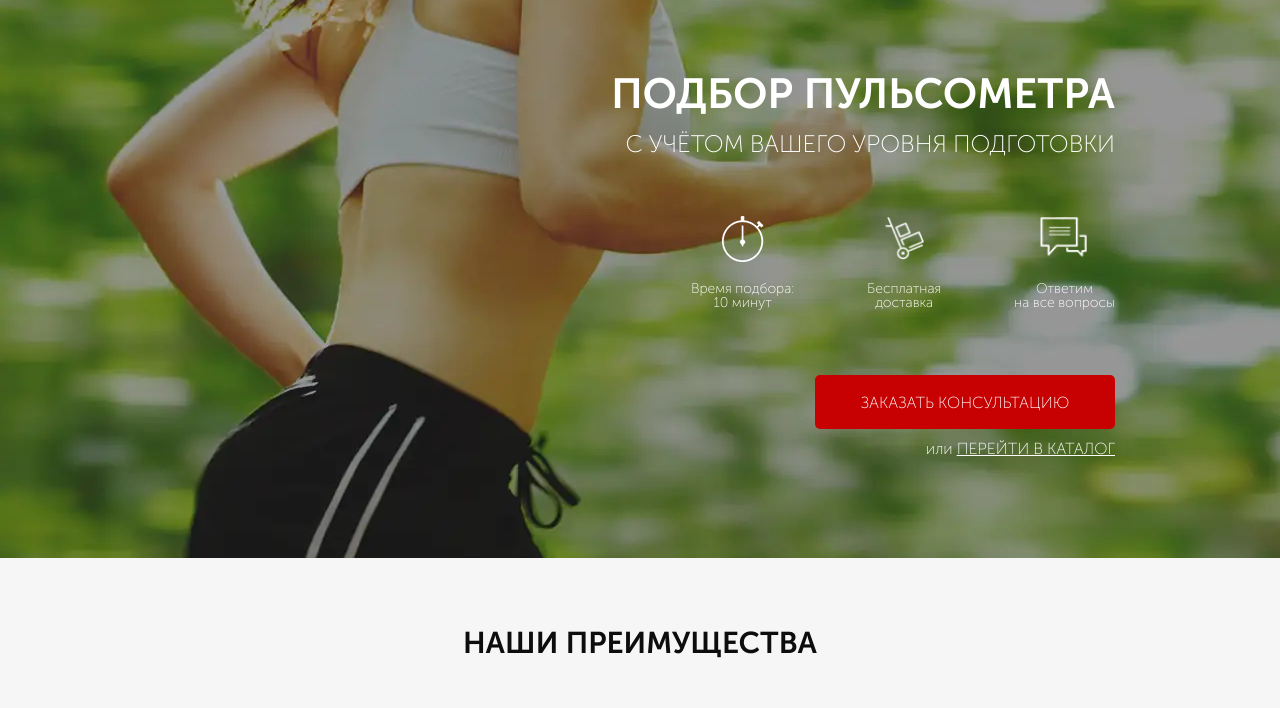
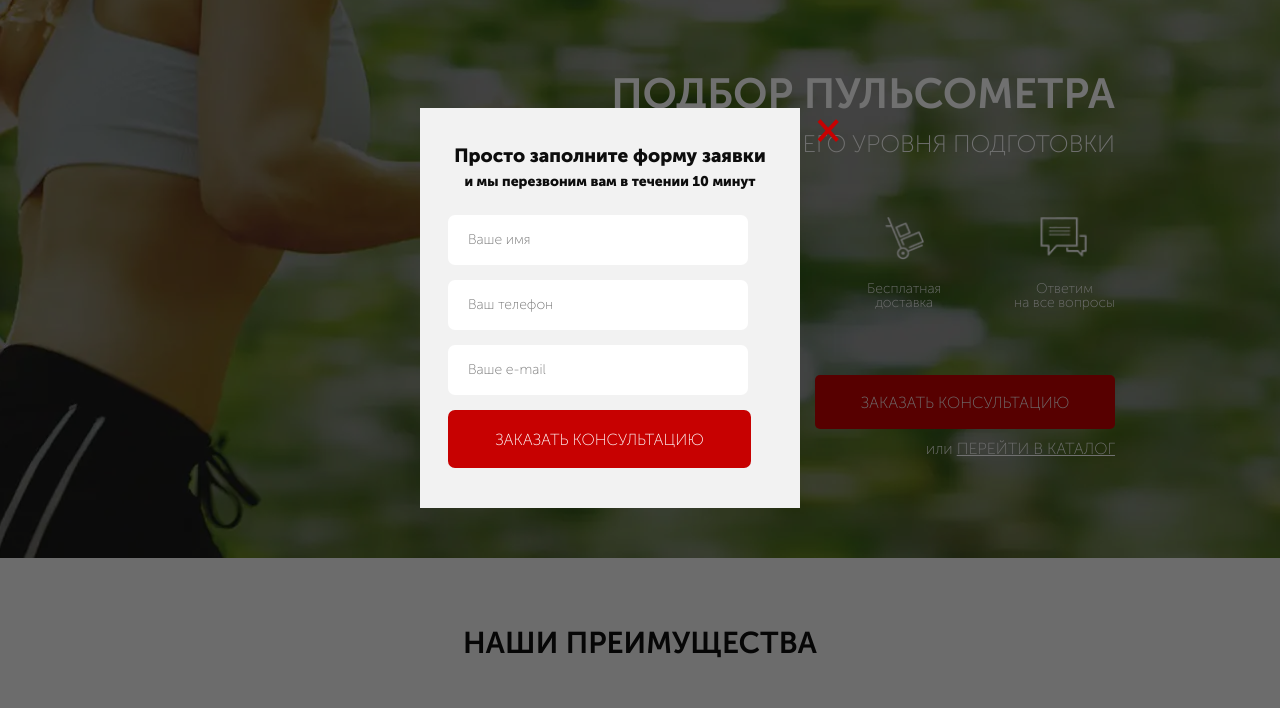
Before and after one commit to ainazkambar/ainazkambar.github.io, a website with bundled scripts: page src/index.html in a window 1280 px wide. Both pictures are taken after a click on the button "ЗАКАЗАТЬ ЗВОНОК". Shown: the part 92-800 px from the top of the page. Built offline with nearby package versions, Linux system fonts and the light colour scheme; files whose address does not match are found by name.

Commit message:
Модальные окна

```diff
--- a/gulp/version.json
+++ b/gulp/version.json
@@ -1,3 +1,3 @@
 {
-    "main": "20230129114532"
+    "main": "20230129175050"
 }
--- a/src/html/base/header.html
+++ b/src/html/base/header.html
@@ -8,6 +8,6 @@
     </div>
     <div class="header__contacts">
         <a href="tel:+74999228974" class="header__phone">+7 (499) 922-89-74</a>
-        <button class="button">Заказать звонок</button>
+        <button data-modal="consultation" class="button">Заказать звонок</button>
     </div>
 </header>
--- a/src/html/sections/catalog.html
+++ b/src/html/sections/catalog.html
@@ -36,7 +36,7 @@
                 <div class="catalog-item__wrapper">
                     <div class="catalog-item__content catalog-item__content_active">
                         <img src="img/catalog/product.png" alt="pulsometer" class="catalog-item__img">
-                        <div class="catalog-item__subtitle">Пульсометр Polar FT1</div>
+                        <div class="catalog-item__subtitle">Пульсометр Polar FT2</div>
                         <div class="catalog-item__descr">Для первых шагов в тренировках, основанных на сердечном ритме</div>
                         <a href="#" class="catalog-item__link">ПОДРОБНЕЕ</a>
                     </div>
@@ -61,7 +61,7 @@
                 <div class="catalog-item__wrapper">
                     <div class="catalog-item__content catalog-item__content_active">
                         <img src="img/catalog/product.png" alt="pulsometer" class="catalog-item__img">
-                        <div class="catalog-item__subtitle">Пульсометр Polar FT1</div>
+                        <div class="catalog-item__subtitle">Пульсометр Polar FT3</div>
                         <div class="catalog-item__descr">Для первых шагов в тренировках, основанных на сердечном ритме</div>
                         <a href="#" class="catalog-item__link">Подробнее</a>
                     </div>
@@ -111,7 +111,7 @@
                 <div class="catalog-item__wrapper">
                     <div class="catalog-item__content catalog-item__content_active">
                         <img src="img/catalog/product.png" alt="pulsometer" class="catalog-item__img">
-                        <div class="catalog-item__subtitle">Пульсометр Polar FT1</div>
+                        <div class="catalog-item__subtitle">Пульсометр Polar FT2</div>
                         <div class="catalog-item__descr">Для первых шагов в тренировках, основанных на сердечном ритме</div>
                         <a href="#" class="catalog-item__link">Подробнее</a>
                     </div>
@@ -136,7 +136,7 @@
                 <div class="catalog-item__wrapper">
                     <div class="catalog-item__content catalog-item__content_active">
                         <img src="img/catalog/product.png" alt="pulsometer" class="catalog-item__img">
-                        <div class="catalog-item__subtitle">Пульсометр Polar FT1</div>
+                        <div class="catalog-item__subtitle">Пульсометр Polar FT3</div>
                         <div class="catalog-item__descr">Для первых шагов в тренировках, основанных на сердечном ритме</div>
                         <a href="#" class="catalog-item__link">Подробнее</a>
                     </div>
--- a/src/html/sections/consultation.html
+++ b/src/html/sections/consultation.html
@@ -5,10 +5,9 @@
             Просто заполните форму заявки <br>и мы перезвоним вам в течении 10 минут
         </div>
         <form class="feed-form" action="#">
-            <input name="name" rqeuired placeholder="Ваше имя" type="text">
+            <input name="name" required placeholder="Ваше имя" type="text">
             <input name="phone" required placeholder="Ваш телефон" type="number">
             <input name="email" required placeholder="Ваше e-mail" type="email">
-            <!-- <input type="submit" value="ЗАКАЗАТЬ КОНСУЛЬТАЦИЮ"> -->
             <button class="button button_submit">ЗАКАЗАТЬ КОНСУЛЬТАЦИЮ</button>
         </form>
     </div>
--- /dev/null
+++ b/src/html/sections/modal.html
@@ -0,0 +1,29 @@
+<div class="overlay">
+    <div class="modal" id="consultation">
+        <div class="modal__close">&times;</div>
+        <div class="modal__subtitle">Просто заполните форму заявки</div>
+        <div class="modal__descr">и мы перезвоним вам в течении 10 минут</div>
+        <form class="feed-form" action="#">
+            <input name="name" required placeholder="Ваше имя" type="text">
+            <input name="phone" required placeholder="Ваш телефон" type="number">
+            <input name="email" required placeholder="Ваше e-mail" type="email">
+            <button class="button button_submit">Заказать консультацию</button>
+        </form>
+    </div>
+    <div class="modal" id="order">
+        <div class="modal__close">&times;</div>
+        <div class="modal__subtitle">Ваш заказ:</div>
+        <div class="modal__descr">Пульсометр Polar FT1</div>
+        <form class="feed-form" action="#">
+            <input name="name" required placeholder="Ваше имя" type="text">
+            <input name="phone" required placeholder="Ваш телефон" type="number">
+            <input name="email" required placeholder="Ваше e-mail" type="email">
+            <button class="button button_submit">Купить</button>
+        </form>
+    </div>
+    <div class="modal modal__mini" id="thanks">
+        <div class="modal__close">&times;</div>
+        <div class="modal__subtitle">Спасибо за вашу заявку!</div>
+        <div class="modal__descr">Наш менеджер свяжется с вами<br>в ближайшее время!</div>
+    </div>
+</div>
--- a/src/index.html
+++ b/src/index.html
@@ -24,7 +24,7 @@
                         Ответим<br>на все вопросы
                     </div>
                 </div>
-                <button class="button button_main">Заказать консультацию</button>
+                <button data-modal="consultation" class="button button_main">Заказать консультацию</button>
                 <div class="promo__link">
                     или <a href="#">ПЕРЕЙТИ В КАТАЛОГ</a>
                 </div>
@@ -37,9 +37,10 @@
     @@include('html/sections/catalog.html',{})
     @@include('html/sections/feedback.html',{})
     @@include('html/base/footer.html',{})
+    @@include('html/sections/modal.html',{})
+    <script type="text/javascript" src="https://cdnjs.cloudflare.com/ajax/libs/jquery/1.11.0/jquery.min.js"></script>
+    <script type="text/javascript" src="https://cdnjs.cloudflare.com/ajax/libs/jquery-migrate/1.2.1/jquery-migrate.min.js"></script>
+    <script type="text/javascript" src="files/slick/slick.min.js"></script>
+    <script src="js/app.min.js"></script>
 </body>
-<script type="text/javascript" src="https://cdnjs.cloudflare.com/ajax/libs/jquery/1.11.0/jquery.min.js"></script>
-<script type="text/javascript" src="https://cdnjs.cloudflare.com/ajax/libs/jquery-migrate/1.2.1/jquery-migrate.min.js"></script>
-<script type="text/javascript" src="files/slick/slick.min.js"></script>
-<script src="js/app.min.js"></script>
 </html>
--- a/src/js/app.js
+++ b/src/js/app.js
@@ -40,4 +40,21 @@
 
     toggleSlide('.catalog-item__link');
     toggleSlide('.catalog-item__back');
+
+    //Modal
+
+    $('[data-modal=consultation]').on('click', function() {
+      $('.overlay, #consultation').fadeIn();
+    });
+
+    $('.modal__close').on('click', function() {
+      $('.overlay, #consultation, #order, #thanks').fadeOut();
+    });
+
+    $('.button_mini').each(function(i) {
+      $(this).on('click', function() {
+        $('#order .modal__descr').text($('.catalog-item__subtitle').eq(i).text());
+        $('.overlay, #order').fadeIn();
+      })
+    });
   });
--- a/src/scss/block/buttons.scss
+++ b/src/scss/block/buttons.scss
@@ -10,7 +10,8 @@
     color: #FFFFFF;
 
     &_main {
-        width: 300px;
+        max-width: 300px;
+        width: 100%;
         height: 54px;
         font-weight: 300;
         font-size: 16px;
@@ -18,7 +19,8 @@
     }
 
     &_submit {
-        width: 303px;
+        max-width: 303px;
+        width: 100%;
         height: 58px;
         left: 0px;
         top: 200px;
--- a/src/scss/block/footer.scss
+++ b/src/scss/block/footer.scss
@@ -4,7 +4,8 @@
 
     &__info {
         position: absolute;
-        width: 460px;
+        max-width: 460px;
+        width: 100%;
         height: 270px;
         background-color: $main-color;
         top: 0;
--- a/src/scss/block/forms.scss
+++ b/src/scss/block/forms.scss
@@ -4,7 +4,8 @@
     flex-direction: column;
 
     input {
-        width: 300px;
+        max-width: 300px;
+        width: 100%;
         height: 50px;
         padding: 20px;
         border-radius: 7px;
--- /dev/null
+++ b/src/scss/block/modal.scss
@@ -0,0 +1,57 @@
+.overlay {
+    display: none;
+    position: fixed;
+    width: 100%;
+    height: 100%;
+    top: 0;
+    background-color: rgba($color: #000000, $alpha: 0.56);
+}
+
+.modal {
+    position: absolute;
+    top: 50%;
+    left: 50%;
+    transform: translate(calc(-50% - 30px), -50%);
+    max-width: 380px;
+    width: 75%;
+    min-height: 400px;
+    display: flex;
+    flex-direction: column;
+    align-items: center;
+    background: #F2F2F2;
+    padding: 38px 28px 40px 28px;
+
+    &__close {
+        position: absolute;
+        top: 0;
+        right: -40px;
+        font-size: 40px;
+        color: $main-color;
+        cursor: pointer;
+    }
+
+    &__subtitle {
+        font-weight: 700;
+        font-size: 19px;
+        line-height: 19px;
+        text-align: center;
+        color: #0D0D0D;
+        margin-bottom: 10px;
+    }
+
+    &__descr {
+        font-weight: 700;
+        font-size: 14px;
+        line-height: 14px;
+        text-align: center;
+        color: #0D0D0D;
+    }
+
+    &__mini {
+        min-height: 140px;
+    }
+}
+
+#consultation, #order, #thanks {
+    display: none;
+}
--- a/src/scss/block/promo.scss
+++ b/src/scss/block/promo.scss
@@ -1,7 +1,7 @@
 .promo {
     min-height: 650px;
     padding: 21px 0 93px 0;
-    background: url('../img/promo/bg.png');
+    background: url('../img/promo/bg.png') center/cover no-repeat;
 
     &__wrapper {
         display: flex;
--- a/src/scss/style.scss
+++ b/src/scss/style.scss
@@ -24,5 +24,6 @@
 @import 'block/catalog.scss';
 @import 'block/review.scss';
 @import 'block/footer.scss';
+@import 'block/modal.scss';
 
 @import 'base/media.scss';
```
Also changed, not shown: dist/css/style.css, dist/css/style.min.css, dist/index.html, dist/js/app.min.js, 2 other files.
